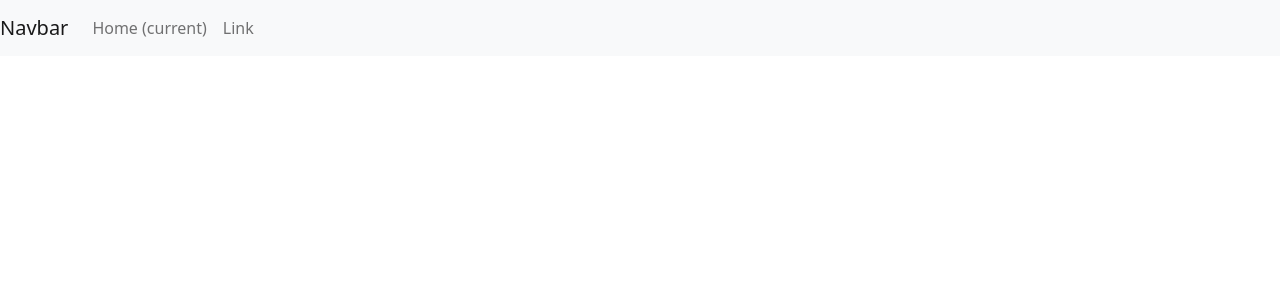
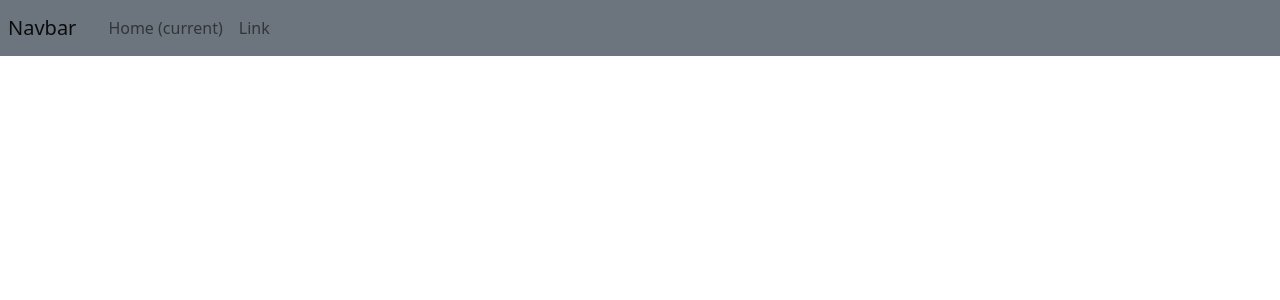
Before and after one commit to cmccurd/Personal-Portfolio, a React app: page / in a window 1280 px wide. Shown: the top 300 px of the page. Built offline with nearby package versions, Linux system fonts and the light colour scheme; the HTML template or start-up script is replaced by a standard one.

Commit message:
Nav CSS Update

```diff
--- a/src/components/NavBar.js
+++ b/src/components/NavBar.jsx
@@ -2,8 +2,8 @@ import React from "react";
 
 const NavBar = () => {
   return (
-    <nav className="navbar navbar-expand-lg navbar-light bg-light">
-      <a className="navbar-brand" href="#">
+    <nav className="navbar navbar-expand-lg navbar-light bg-secondary">
+      <a className="navbar-brand px-2" href="#">
         Navbar
       </a>
       <button
@@ -19,7 +19,7 @@ const NavBar = () => {
       </button>
 
       <div className="collapse navbar-collapse" id="navbarSupportedContent">
-        <ul className="navbar-nav mr-auto">
+        <ul className="navbar-nav ml-auto">
           <li className="nav-item active">
             <a className="nav-link" href="#">
               Home <span className="sr-only">(current)</span>
--- a/src/styles.css
+++ b/src/styles.css
@@ -1,4 +1 @@
-h1 {
-    color: purple;
-    background-color: black;
-  }
+@-ms-viewport{ width: device-width; }
```
Also changed, not shown: src/App.js (+4 -6 lines), 1 other file (tests, documents, lock files or other folders).
